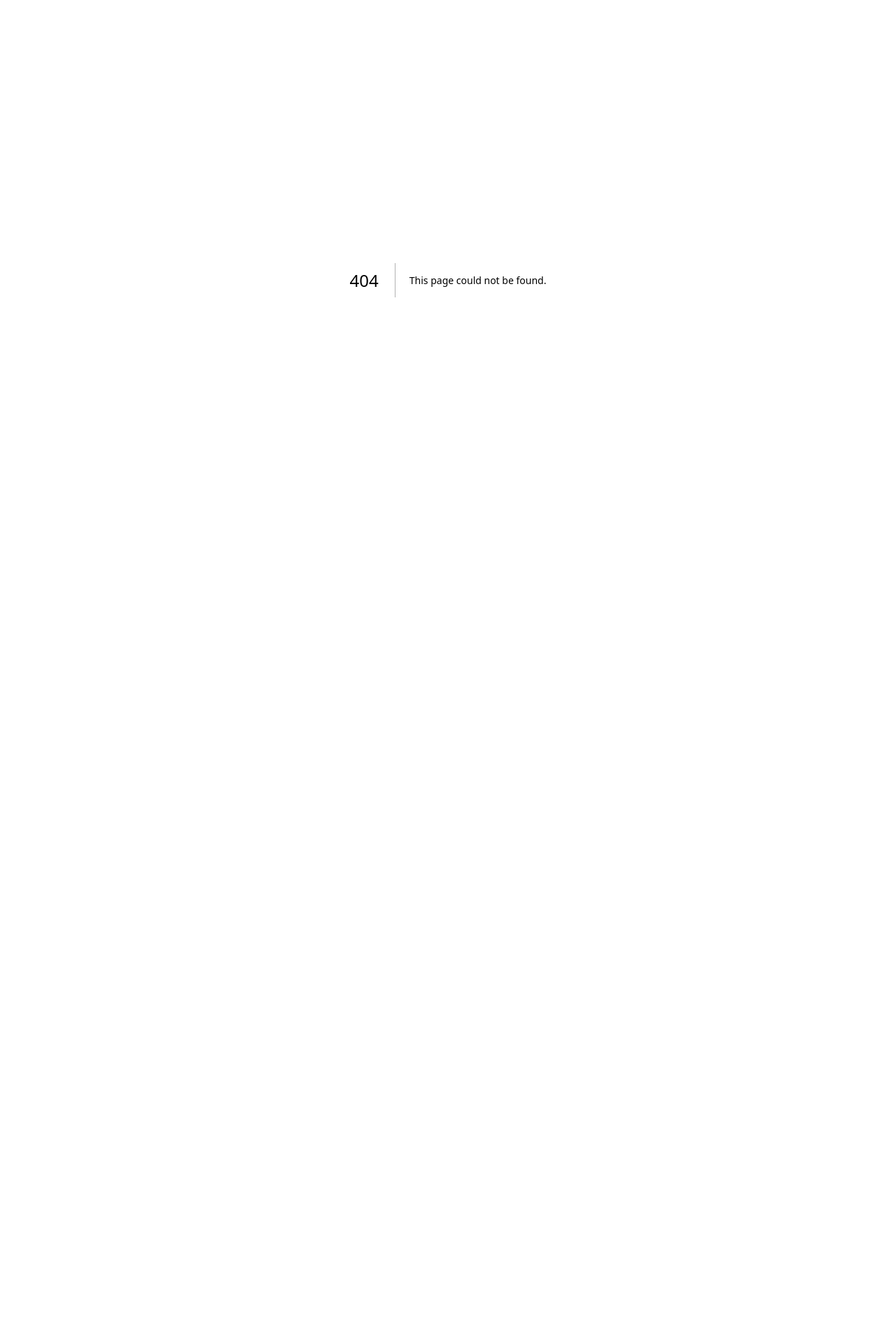
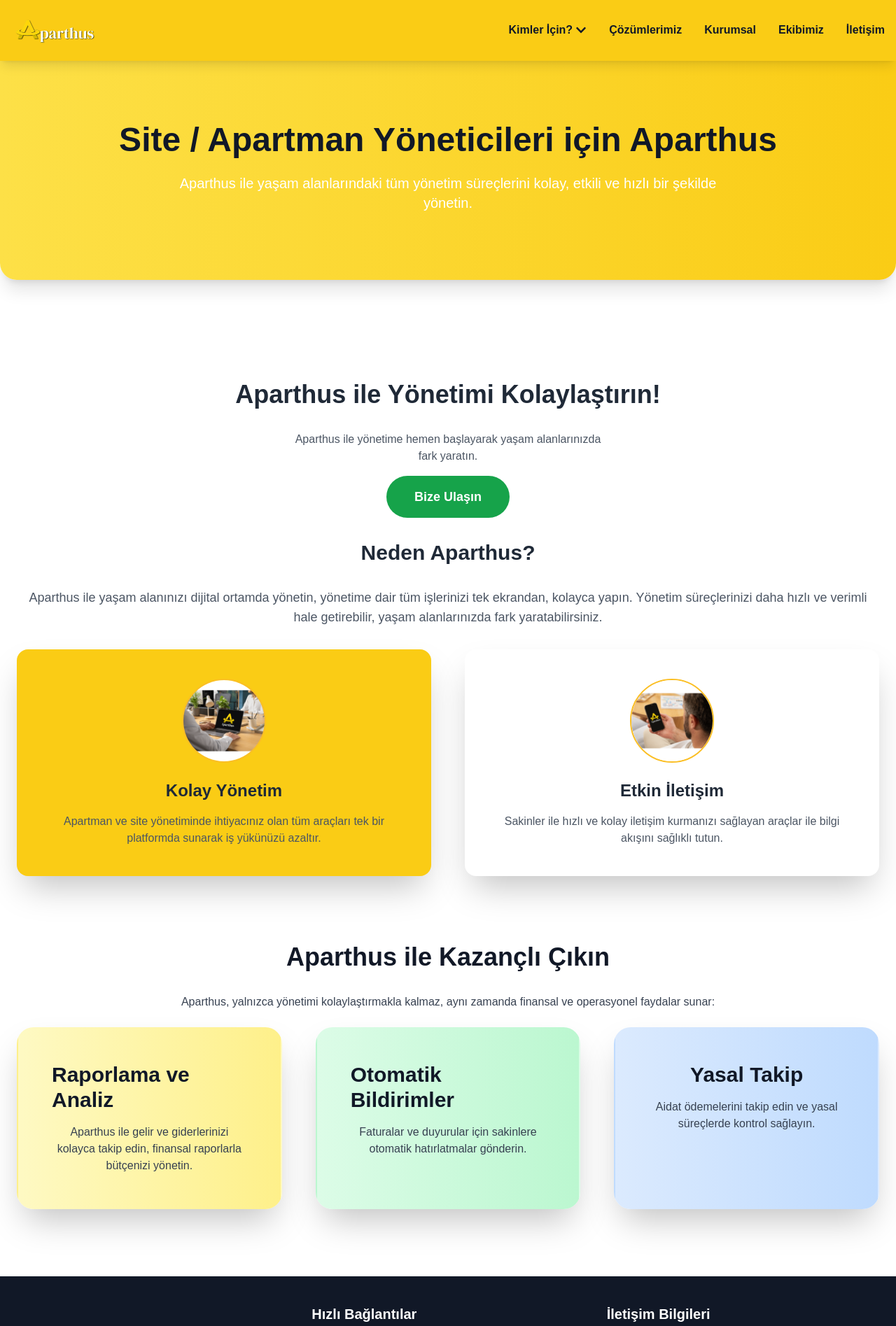
Before and after one commit to berkksubasi/aparthus-web, a Next.js app: page /yonetici in a window 1280 px wide. Before the commit this address had no page. Shown: the top 1895 px of the page at 70% size. Before the commit the page ends 800 px from the top, so only its background shows below. Built offline with nearby package versions, Linux system fonts and the light colour scheme.

Commit message:
yonetici page added;

```diff
--- a/src/app/components/layouts/Footer.js
+++ b/src/app/components/layouts/Footer.js
@@ -57,7 +57,7 @@
             </li>
             <li className="flex items-center space-x-2">
               <FaEnvelope />
-              <span>info@yunissolutions.com</span>
+              <span>info@aparthus.com</span>
             </li>
             <li className="flex items-center space-x-2">
               <FaMapMarkerAlt />
--- a/src/app/components/layouts/Navbar.js
+++ b/src/app/components/layouts/Navbar.js
@@ -1,15 +1,21 @@
 'use client';
 import Image from 'next/image';
+import Link from 'next/link';
 import React, { useState, useEffect } from 'react';
-import { FaBars, FaTimes } from 'react-icons/fa';
+import { FaBars, FaTimes, FaChevronDown } from 'react-icons/fa';
 
 const Navbar = () => {
   const [isOpen, setIsOpen] = useState(false);
   const [isScrollingDown, setIsScrollingDown] = useState(false);
   const [lastScrollY, setLastScrollY] = useState(0);
+  const [isDropdownOpen, setIsDropdownOpen] = useState(false);
 
   const toggleMenu = () => {
     setIsOpen(!isOpen);
+  };
+
+  const toggleDropdown = () => {
+    setIsDropdownOpen(!isDropdownOpen);
   };
 
   const handleScroll = () => {
@@ -49,47 +55,43 @@
         </div>
 
         {/* Menu Links (Desktop) */}
-        <ul className={`md:flex md:space-x-8 hidden md:block`}>
-          <li>
-            <a
-              href="#hero"
-              className="text-md font-semibold text-gray-900 hover:text-white transition-all duration-300"
+        <ul className="md:flex md:space-x-8 hidden md:block">
+          {/* "Kimler İçin?" Dropdown */}
+          <li className="relative">
+            <button
+              onClick={toggleDropdown}
+              className="text-md font-semibold text-gray-900 hover:text-white transition-all duration-300 flex items-center"
             >
-              Anasayfa
-            </a>
+              Kimler İçin?
+              <FaChevronDown className="ml-1" />
+            </button>
+            {isDropdownOpen && (
+              <ul className="absolute bg-yellow-400 text-gray-900 w-56 mt-2 rounded-md shadow-lg">
+                <li
+                  className="px-4 py-2 hover:bg-yellow-300 hover:rounded-md cursor-pointer"
+                  onClick={toggleDropdown}
+                >
+                  <Link href="/yonetici">
+                    <i className="font-bold">Site / Apartman Yöneticisi</i>
+                  </Link>
+                  <p className="text-sm">Yaşam alanı yönetimini kolaylaştırır.</p>
+                </li>
+                <li className="px-4 py-2 hover:bg-yellow-300 hover:rounded-md cursor-pointer" onClick={toggleDropdown}>
+                  <a href="#management-company" className="font-bold">Yönetim Firması</a>
+                  <p className="text-sm">Birden fazla siteyi tek yerden yönetin.</p>
+                </li>
+                <li className="px-4 py-2 hover:bg-yellow-300 hover:rounded-md cursor-pointer" onClick={toggleDropdown}>
+                  <a href="#resident" className="font-bold">Konut Sakini</a>
+                  <p className="text-sm">Avantajlardan yararlanmak için yönetime katılın.</p>
+                </li>
+              </ul>
+            )}
           </li>
-          <li>
-            <a
-              href="#features"
-              className="text-md font-semibold text-gray-900 hover:text-white transition-all duration-300"
-            >
-              Çözümlerimiz
-            </a>
-          </li>
-          <li>
-            <a
-              href="#about"
-              className="text-md font-semibold text-gray-900 hover:text-white transition-all duration-300"
-            >
-              Kurumsal
-            </a>
-          </li>
-          <li>
-            <a
-              href="#team"
-              className="text-md font-semibold text-gray-900 hover:text-white transition-all duration-300"
-            >
-              Ekibimiz
-            </a>
-          </li>
-          <li>
-            <a
-              href="#contact"
-              className="text-md font-semibold text-gray-900 hover:text-white transition-all duration-300"
-            >
-              İletişim
-            </a>
-          </li>
+
+          <li><a href="#features" className="text-md font-semibold text-gray-900 hover:text-white transition-all duration-300">Çözümlerimiz</a></li>
+          <li><a href="#about" className="text-md font-semibold text-gray-900 hover:text-white transition-all duration-300">Kurumsal</a></li>
+          <li><a href="#team" className="text-md font-semibold text-gray-900 hover:text-white transition-all duration-300">Ekibimiz</a></li>
+          <li><a href="#contact" className="text-md font-semibold text-gray-900 hover:text-white transition-all duration-300">İletişim</a></li>
         </ul>
       </div>
 
@@ -97,51 +99,28 @@
       {isOpen && (
         <div className="md:hidden bg-yellow-400 w-full">
           <ul className="space-y-4 py-4 px-6">
+            {/* Kimler İçin Dropdown for Mobile */}
             <li>
-              <a
-                href="#hero"
-                className="block text-md font-semibold text-gray-900 hover:text-white transition-all duration-300"
-                onClick={toggleMenu}
+              <button
+                onClick={toggleDropdown}
+                className="block text-md font-semibold text-gray-900 hover:text-white transition-all duration-300 flex items-center w-full"
               >
-                Anasayfa
-              </a>
+                Kimler İçin?
+                <FaChevronDown className="ml-1" />
+              </button>
+              {isDropdownOpen && (
+                <ul className="space-y-4 py-2 pl-4">
+                  <li><a href="#site-manager" className="block text-md font-bold text-gray-900 hover:text-white transition-all duration-300" onClick={toggleMenu}>Site / Apartman Yöneticisi</a></li>
+                  <li><a href="#management-company" className="block text-md font-bold text-gray-900 hover:text-white transition-all duration-300" onClick={toggleMenu}>Yönetim Firması</a></li>
+                  <li><a href="#resident" className="block text-md font-bold text-gray-900 hover:text-white transition-all duration-300" onClick={toggleMenu}>Konut Sakini</a></li>
+                </ul>
+              )}
             </li>
-            <li>
-              <a
-                href="#features"
-                className="block text-md font-semibold text-gray-900 hover:text-white transition-all duration-300"
-                onClick={toggleMenu}
-              >
-                Çözümlerimiz
-              </a>
-            </li>
-            <li>
-              <a
-                href="#about"
-                className="block text-md font-semibold text-gray-900 hover:text-white transition-all duration-300"
-                onClick={toggleMenu}
-              >
-                Kurumsal
-              </a>
-            </li>
-            <li>
-              <a
-                href="#team"
-                className="block text-md font-semibold text-gray-900 hover:text-white transition-all duration-300"
-                onClick={toggleMenu}
-              >
-                Ekibimiz
-              </a>
-            </li>
-            <li>
-              <a
-                href="#contact"
-                className="block text-md font-semibold text-gray-900 hover:text-white transition-all duration-300"
-                onClick={toggleMenu}
-              >
-                İletişim
-              </a>
-            </li>
+
+            <li><a href="#features" className="block text-md font-semibold text-gray-900 hover:text-white transition-all duration-300" onClick={toggleMenu}>Çözümlerimiz</a></li>
+            <li><a href="#about" className="block text-md font-semibold text-gray-900 hover:text-white transition-all duration-300" onClick={toggleMenu}>Kurumsal</a></li>
+            <li><a href="#team" className="block text-md font-semibold text-gray-900 hover:text-white transition-all duration-300" onClick={toggleMenu}>Ekibimiz</a></li>
+            <li><a href="#contact" className="block text-md font-semibold text-gray-900 hover:text-white transition-all duration-300" onClick={toggleMenu}>İletişim</a></li>
           </ul>
         </div>
       )}
--- a/src/app/layout.tsx
+++ b/src/app/layout.tsx
@@ -1,6 +1,8 @@
 import type { Metadata } from "next";
 import localFont from "next/font/local";
 import "./globals.css";
+import Navbar from "./components/layouts/Navbar";
+import Footer from "./components/layouts/Footer";
 
 const geistSans = localFont({
   src: "./fonts/GeistVF.woff",
@@ -28,7 +30,9 @@
       <body
         className={`${geistSans.variable} ${geistMono.variable} antialiased`}
       >
+        <Navbar />
         {children}
+        <Footer />
       </body>
     </html>
   );
--- a/src/app/page.tsx
+++ b/src/app/page.tsx
@@ -1,6 +1,4 @@
 import React from 'react';
-import Navbar from './components/layouts/Navbar';
-import Footer from './components/layouts/Footer';
 import HeroSection from './components/sections/HeroSections';
 import FeaturesSection from './components/sections/FeaturesSection';
 import AboutSection from './components/sections/AboutSection';
@@ -10,18 +8,12 @@
 const Home = () => {
   return (
     <div className="w-full scroll-smooth">
-      {/* Navbar */}
-      <Navbar />
-
       {/* Sections */}
       <HeroSection />
       <FeaturesSection />
       <AboutSection />
       <TeamSection />
       <ContactSection />
-
-      {/* Footer */}
-      <Footer />
     </div>
   );
 };
--- /dev/null
+++ b/src/app/yonetici/page.tsx
@@ -0,0 +1,123 @@
+'use client';
+
+import React from 'react';
+import Image from 'next/image';
+
+const Yonetici = () => {
+  return (
+    <div className="bg-white min-h-screen pt-[80px]">
+      {/* Başlık (Hero Alanı) */}
+      <header className="bg-gradient-to-r from-yellow-300 to-yellow-400 py-24 text-center text-white shadow-xl rounded-b-3xl">
+        <h1 className="text-5xl font-extrabold mb-6 text-gray-900">Site / Apartman Yöneticileri için Aparthus</h1>
+        <p className="text-xl max-w-3xl mx-auto">
+          Aparthus ile yaşam alanlarındaki tüm yönetim süreçlerini kolay, etkili ve hızlı bir şekilde yönetin.
+        </p>
+      </header>
+
+      {/* İçerik Bölümü */}
+      <main className="container mx-auto py-24 px-6">
+
+        {/* Çağrı Aksiyonu */}
+        <section className="text-center py-12">
+          <h2 className="text-4xl font-semibold mb-8 text-gray-800">Aparthus ile Yönetimi Kolaylaştırın!</h2>
+          <p className="text-gray-600 max-w-md mx-auto mb-8">
+            Aparthus ile yönetime hemen başlayarak yaşam alanlarınızda fark yaratın.
+          </p>
+          <a
+            href="/iletisim"
+            className="bg-green-600 text-white px-10 py-5 rounded-full text-lg font-semibold hover:bg-green-700 transition duration-300 transform hover:scale-105"
+          >
+            Bize Ulaşın
+          </a>
+        </section>
+
+        {/* Neden Aparthus? */}
+        <section className="mb-24">
+          <h2 className="text-3xl font-semibold mb-8 text-gray-800 text-center">Neden Aparthus?</h2>
+          <p className="text-lg text-gray-600 mb-8 text-center">
+            Aparthus ile yaşam alanınızı dijital ortamda yönetin, yönetime dair tüm işlerinizi tek ekrandan, kolayca yapın.
+            Yönetim süreçlerinizi daha hızlı ve verimli hale getirebilir, yaşam alanlarınızda fark yaratabilirsiniz.
+          </p>
+          <div className="grid grid-cols-1 md:grid-cols-2 gap-12">
+            <div className="flex flex-col items-center bg-yellow-400 shadow-2xl rounded-2xl p-10 transform transition-all hover:scale-105 hover:shadow-3xl hover:rounded-3xl border-2 border-transparent hover:border-yellow-600">
+              <Image
+                src="/images/aparthus-yönetici-kolay-yönetim.png"
+                alt="Kolay Yönetim"
+                width={120}
+                height={120}
+                objectFit="cover"
+                objectPosition="center"
+                style={{
+                  objectPosition: 'center',
+                  display: 'block',
+                  borderRadius: '50%',
+                  border: '2px solid #fbbf24',
+                }}
+              />
+              <h3 className="text-2xl font-semibold mt-6 text-gray-800">Kolay Yönetim</h3>
+              <p className="mt-4 text-gray-600 text-center">
+                Apartman ve site yönetiminde ihtiyacınız olan tüm araçları tek bir platformda sunarak iş yükünüzü azaltır.
+              </p>
+            </div>
+
+            <div className="flex flex-col items-center bg-white shadow-2xl rounded-2xl p-10 transform transition-all hover:scale-105 hover:shadow-3xl hover:rounded-3xl border-2 border-transparent hover:border-yellow-600">
+              <Image
+                src="/images/etkin-iletisim.png"
+                alt="Etkin İletişim"
+                width={120}
+                height={120}
+                style={{
+                  objectFit: 'cover',
+                  objectPosition: 'center',
+                  display: 'block',
+                  borderRadius: '50%',
+                  border: '2px solid #fbbf24',
+                }}
+              />
+              <h3 className="text-2xl font-semibold mt-6 text-gray-800">Etkin İletişim</h3>
+              <p className="mt-4 text-gray-600 text-center">
+                Sakinler ile hızlı ve kolay iletişim kurmanızı sağlayan araçlar ile bilgi akışını sağlıklı tutun.
+              </p>
+            </div>
+          </div>
+        </section>
+
+       {/* Avantajlar */}
+<section >
+  <h2 className="text-4xl font-extrabold mb-8 text-gray-900 text-center">
+    Aparthus ile Kazançlı Çıkın
+  </h2>
+  <p className="text-gray-700 mb-6 text-center">
+    Aparthus, yalnızca yönetimi kolaylaştırmakla kalmaz, aynı zamanda finansal ve operasyonel faydalar sunar:
+  </p>
+  <div className="grid grid-cols-1 sm:grid-cols-2 md:grid-cols-3 gap-12">
+    <div className="flex flex-col items-center bg-gradient-to-r from-yellow-100 to-yellow-200 shadow-2xl rounded-3xl p-6 sm:p-8 md:p-12 transform transition-all hover:scale-105 hover:shadow-3xl hover:rounded-3xl border-2 border-transparent hover:border-yellow-600 w-full">
+      <h3 className="text-2xl sm:text-3xl font-extrabold text-gray-900">Raporlama ve Analiz</h3>
+      <p className="mt-4 text-gray-700 text-center">
+        Aparthus ile gelir ve giderlerinizi kolayca takip edin, finansal raporlarla bütçenizi yönetin.
+      </p>
+    </div>
+
+    <div className="flex flex-col items-center bg-gradient-to-r from-green-100 to-green-200 shadow-2xl rounded-3xl p-6 sm:p-8 md:p-12 transform transition-all hover:scale-105 hover:shadow-3xl hover:rounded-3xl border-2 border-transparent hover:border-yellow-600 w-full">
+      <h3 className="text-2xl sm:text-3xl font-extrabold text-gray-900">Otomatik Bildirimler</h3>
+      <p className="mt-4 text-gray-700 text-center">
+        Faturalar ve duyurular için sakinlere otomatik hatırlatmalar gönderin.
+      </p>
+    </div>
+
+    <div className="flex flex-col items-center bg-gradient-to-r from-blue-100 to-blue-200 shadow-2xl rounded-3xl p-6 sm:p-8 md:p-12 transform transition-all hover:scale-105 hover:shadow-3xl hover:rounded-3xl border-2 border-transparent hover:border-yellow-600 w-full">
+      <h3 className="text-2xl sm:text-3xl font-extrabold text-gray-900">Yasal Takip</h3>
+      <p className="mt-4 text-gray-700 text-center">
+        Aidat ödemelerini takip edin ve yasal süreçlerde kontrol sağlayın.
+      </p>
+    </div>
+  </div>
+</section>
+
+
+      </main>
+    </div>
+  );
+};
+
+export default Yonetici;
```
Also changed, not shown: public/images/aparthus-yönetici-kolay-yönetim.png (added), public/images/etkin-iletisim.png (added).
